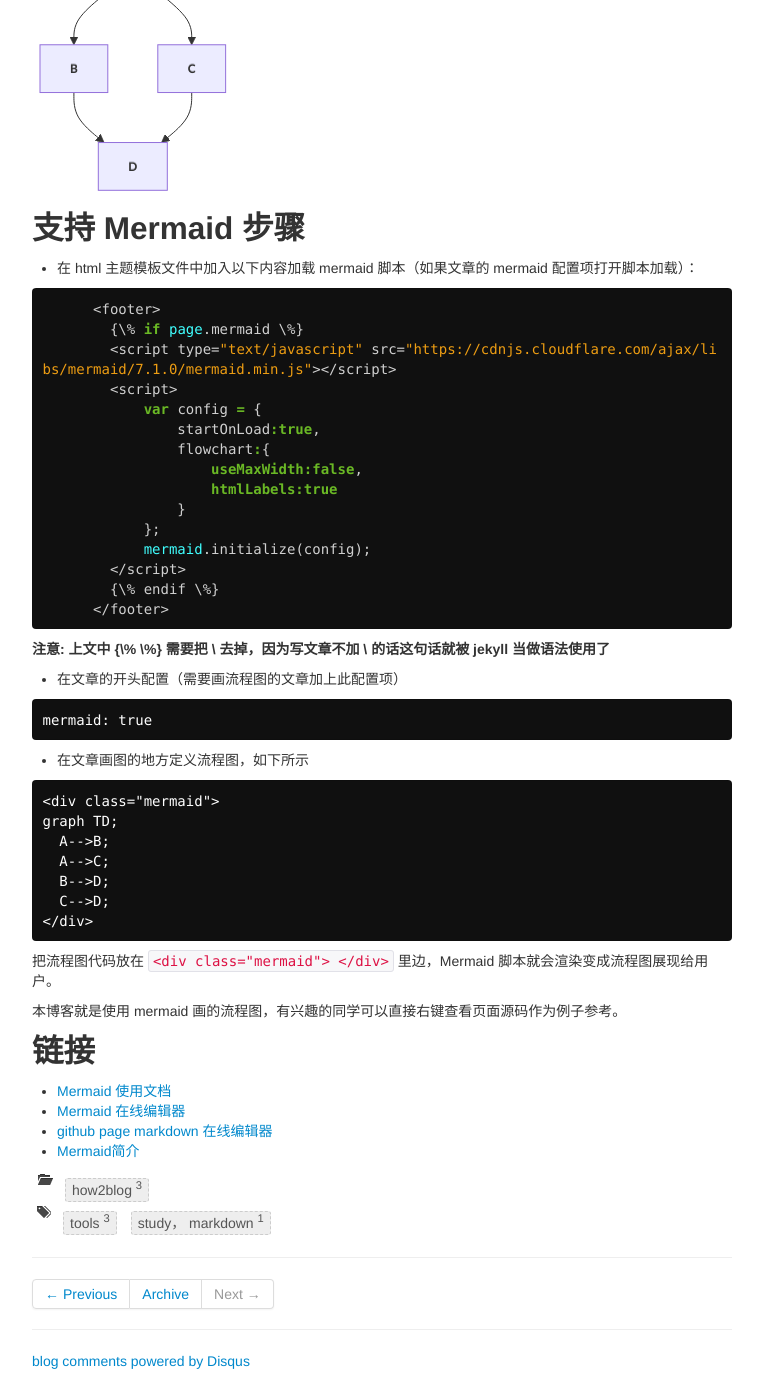
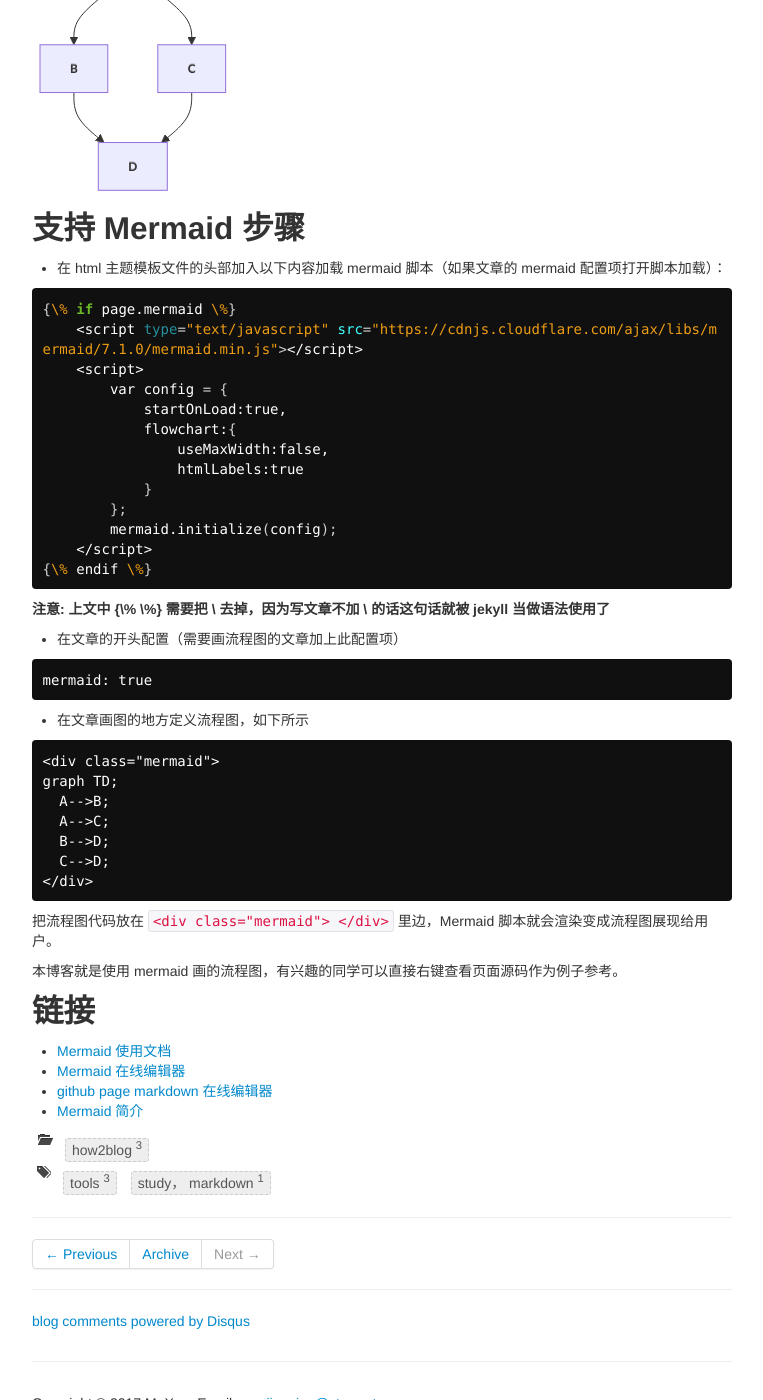
Before and after one commit to joans321/joans321.github.io, a Jekyll site: the page built from _posts/study/2017-11-09-mermaid-flow.md, in a window 1280 px wide and 1400 px high, scrolled down 474 px. Shown: the whole window, without its empty margins (258-1021 px from the left). Built offline with Jekyll 4.4.1, drawn with Linux system fonts in a browser that asks for light colours; comment, search, counter and statistics services are not loaded.

Commit message:
update post

```diff
--- a/_posts/study/2017-11-09-mermaid-flow.md
+++ b/_posts/study/2017-11-09-mermaid-flow.md
@@ -37,24 +37,22 @@
 
 ## 支持 Mermaid 步骤
 
-* 在 html 主题模板文件中加入以下内容加载 mermaid 脚本（如果文章的 mermaid 配置项打开脚本加载）：
+* 在 html 主题模板文件的头部加入以下内容加载 mermaid 脚本（如果文章的 mermaid 配置项打开脚本加载）：
 
-~~~scala
-      <footer>
-        {\% if page.mermaid \%}
-        <script type="text/javascript" src="https://cdnjs.cloudflare.com/ajax/libs/mermaid/7.1.0/mermaid.min.js"></script>
-        <script>
-            var config = {
-                startOnLoad:true,
-                flowchart:{
-                    useMaxWidth:false,
-                    htmlLabels:true
-                }
-            };
-            mermaid.initialize(config);
-        </script>
-        {\% endif \%}
-      </footer>
+~~~sh
+{\% if page.mermaid \%}
+    <script type="text/javascript" src="https://cdnjs.cloudflare.com/ajax/libs/mermaid/7.1.0/mermaid.min.js"></script>
+    <script>
+        var config = {
+            startOnLoad:true,
+            flowchart:{
+                useMaxWidth:false,
+                htmlLabels:true
+            }
+        };
+        mermaid.initialize(config);
+    </script>
+{\% endif \%}
 ~~~
 
 **注意: 上文中 {\%  \%} 需要把 \\ 去掉，因为写文章不加 \\ 的话这句话就被 jekyll 当做语法使用了**
@@ -88,4 +86,4 @@
 * [Mermaid 使用文档](https://mermaidjs.github.io/)
 * [Mermaid 在线编辑器](https://mermaidjs.github.io/mermaid-live-editor)
 * [github page markdown 在线编辑器](https://jbt.github.io/markdown-editor)
-* [Mermaid简介](http://blog.csdn.net/wangyaninglm/article/details/52887045)
+* [Mermaid 简介](http://blog.csdn.net/wangyaninglm/article/details/52887045)
```
